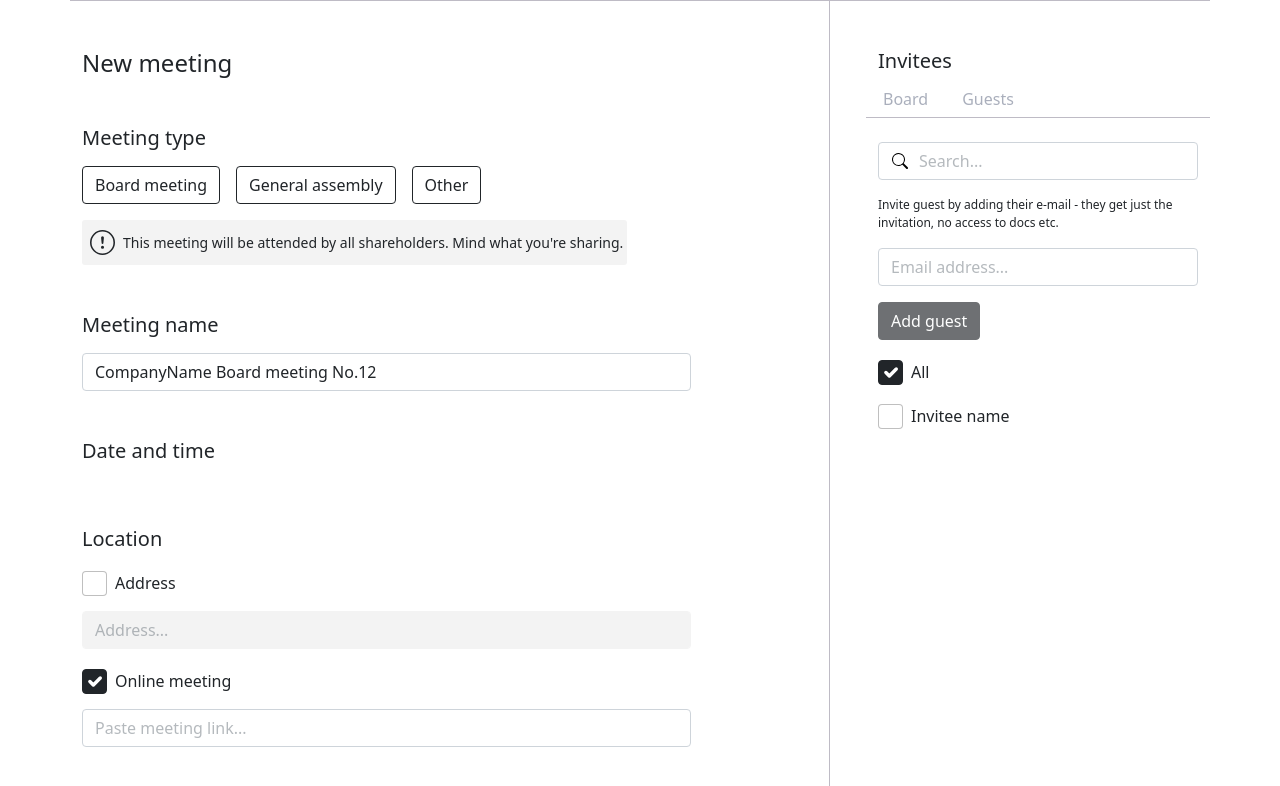
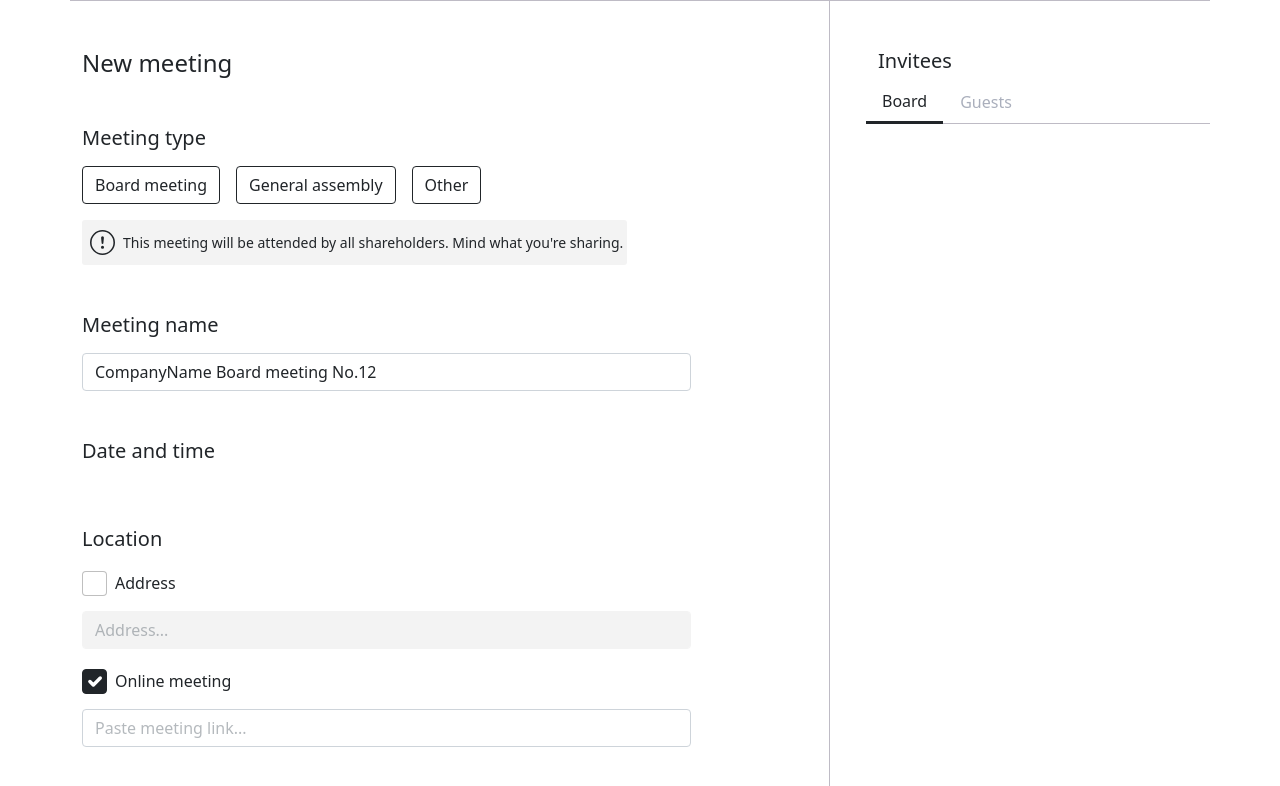
Before and after one commit to aggol/angular-task, an Angular app: page / in a window 1280 px wide. Shown: the top 786 px of the page. Built offline with nearby package versions, Linux system fonts and the light colour scheme.

Commit message:
5 files modified, 2 added

```diff
--- a/src/app/app.component.css
+++ b/src/app/app.component.css
@@ -29,25 +29,26 @@ input:disabled {
   border-color: #212529;
 }
 
-.nav-tabs .nav-link.active,
-.nav-tabs .nav-link:focus,
-.nav-tabs .nav-link:hover {
+.nav-tabs .nav-item .nav-link.active,
+.nav-tabs .nav-item .nav-link:focus,
+.nav-tabs .nav-item .nav-link:hover {
   color: #212529;
   border-left: none;
   border-right: none;
   border-top: none;
 }
-.nav-tabs .nav-link.active {
+.nav-tabs .nav-item button.nav-link.active {
   border-bottom: 3px solid #212529;
 }
 
-.nav-tabs .nav-link:focus,
-.nav-tabs .nav-link:hover {
+.nav-tabs .nav-item .nav-link:focus,
+.nav-tabs .nav-item .nav-link:hover {
   cursor: pointer;
 }
 
-.nav-tabs .nav-link {
+.nav-item .nav-link {
   color: #aaafbc;
+  font-weight: 500;
 }
 
 .search {
--- a/src/app/app.component.html
+++ b/src/app/app.component.html
@@ -15,7 +15,6 @@
             <app-meeting-name></app-meeting-name>
             <app-date-and-time></app-date-and-time>
             <app-location></app-location>
-
           </div>
         </div>
       </div>
@@ -24,32 +23,40 @@
           <h5>
             <label>Invitees</label>
           </h5>
-          <ul class="nav nav-tabs divider-btm">
-            <li class="nav-item">
-              <h6 class="nav-link" href="#">Board</h6>
+          <ul class="nav nav-tabs divider-btm" id="myTab" role="tablist">
+            <li class="nav-item" role="presentation">
+              <button
+                class="nav-link active"
+                id="board-tab"
+                data-bs-toggle="tab"
+                data-bs-target="#board"
+                type="button"
+                role="tab"
+              >
+                Board
+              </button>
             </li>
-            <li class="nav-item">
-              <h6 class="nav-link" href="#">Guests</h6>
+            <li class="nav-item" role="presentation">
+              <button
+                class="nav-link"
+                id="guests-tab"
+                data-bs-toggle="tab"
+                data-bs-target="#guests"
+                type="button"
+                role="tab"
+              >
+                Guests
+              </button>
             </li>
           </ul>
+          <div class="tab-content" id="myTabContent">
             <div class="col-12 mt-2">
+              <div class="tab-pane fade" id="board" role="tabpanel">
                 <input
                   type="search"
                   class="search form-control mb-3 mt-3"
                   placeholder="Search..."
                 />
-            <p class="xsmall">
-              Invite guest by adding their e-mail - they get just the
-              invitation, no access to docs etc.
-            </p>
-            <input
-              type="search"
-              class="form-control mb-3 mt-3"
-              placeholder="Email address..."
-            />
-            <button type="button" class="btn btn-dark mb-3" disabled>
-              Add guest
-            </button>
                 <div class="form-check mb-3">
                   <input
                     class="form-check-input"
@@ -59,7 +66,9 @@
                     checked
                   />
 
-              <label class="form-check-label ms-2 mt-1" for="all">All</label>
+                  <label class="form-check-label ms-2 mt-1" for="all"
+                    >All</label
+                  >
                 </div>
                 <div class="form-check mb-3">
                   <input
@@ -73,8 +82,24 @@
                   >
                 </div>
               </div>
+              <div class="tab-pane fade" id="guests" role="tabpanel">
+                <p class="xsmall">
+                  Invite guest by adding their e-mail - they get just the
+                  invitation, no access to docs etc.
+                </p>
+                <input
+                  type="search"
+                  class="form-control mb-3 mt-3"
+                  placeholder="Email address..."
+                />
+                <button type="button" class="btn btn-dark mb-3" disabled>
+                  Add guest
+                </button>
               </div>
             </div>
           </div>
         </div>
       </div>
+    </div>
+  </div>
+</div>
--- a/src/app/app.module.ts
+++ b/src/app/app.module.ts
@@ -7,6 +7,8 @@ import { MeetingTypeComponent } from './components/meeting-type/meeting-type.com
 import { MeetingNameComponent } from './components/meeting-name/meeting-name.component';
 import { DateAndTimeComponent } from './components/date-and-time/date-and-time.component';
 import { LocationComponent } from './components/location/location.component';
+import { InviteesBoardComponent } from './components/invitees-board/invitees-board.component';
+import { InviteesGuestsComponent } from './components/invitees-guests/invitees-guests.component';
 
 @NgModule({
   imports: [BrowserModule, FormsModule],
@@ -16,6 +18,8 @@ import { LocationComponent } from './components/location/location.component';
     MeetingNameComponent,
     DateAndTimeComponent,
     LocationComponent,
+    InviteesBoardComponent,
+    InviteesGuestsComponent,
   ],
   bootstrap: [AppComponent],
 })
--- a/src/app/components/invitees-board/invitees-board.component.css
+++ b/src/app/components/invitees-board/invitees-board.component.css
@@ -0,0 +1,20 @@
+.nav-link {
+  color: #aaafbc;
+  font-weight: 500;
+}
+.nav-link.active,
+.nav-link:focus,
+.nav-link:hover {
+  color: #212529;
+  border-left: none;
+  border-right: none;
+  border-top: none;
+}
+.nav-link.active {
+  border-bottom: 3px solid #212529;
+}
+
+.nav-link:focus,
+.nav-link:hover {
+  cursor: pointer;
+}
--- /dev/null
+++ b/src/app/components/invitees-board/invitees-board.component.html
@@ -0,0 +1,12 @@
+<li class="nav-item">
+  <button
+    class="nav-link"
+    id="board-tab"
+    data-bs-toggle="tab"
+    data-bs-target="#board"
+    type="button"
+    role="tab"
+  >
+    Board
+  </button>
+</li>
--- a/src/app/components/invitees-guests/invitees-guests.component.css
+++ b/src/app/components/invitees-guests/invitees-guests.component.css
@@ -0,0 +1,20 @@
+.nav-link {
+  color: #aaafbc;
+  font-weight: 500;
+}
+.nav-link.active,
+.nav-link:focus,
+.nav-link:hover {
+  color: #212529;
+  border-left: none;
+  border-right: none;
+  border-top: none;
+}
+.nav-link.active {
+  border-bottom: 3px solid #212529;
+}
+
+.nav-link:focus,
+.nav-link:hover {
+  cursor: pointer;
+}
--- /dev/null
+++ b/src/app/components/invitees-guests/invitees-guests.component.html
@@ -0,0 +1,31 @@
+<li class="nav-item">
+  <button
+    class="nav-link"
+    id="guests-tab"
+    data-bs-toggle="tab"
+    data-bs-target="#guests"
+    type="button"
+    role="tab"
+  >
+    Guests
+  </button>
+</li>
+
+<div class="col-12 mt-2">
+  <div class="tab-content" id="myTabContent">
+    <div class="tab-panel fade" id="guests" role="tabpanel">
+      <p class="xsmall">
+        Invite guest by adding their e-mail - they get just the invitation, no
+        access to docs etc.
+      </p>
+      <input
+        type="search"
+        class="form-control mb-3 mt-3"
+        placeholder="Email address..."
+      />
+      <button type="button" class="btn btn-dark mb-3" disabled>
+        Add guest
+      </button>
+    </div>
+  </div>
+</div>
```
Lines whose indentation alone changed are shown as unchanged.
